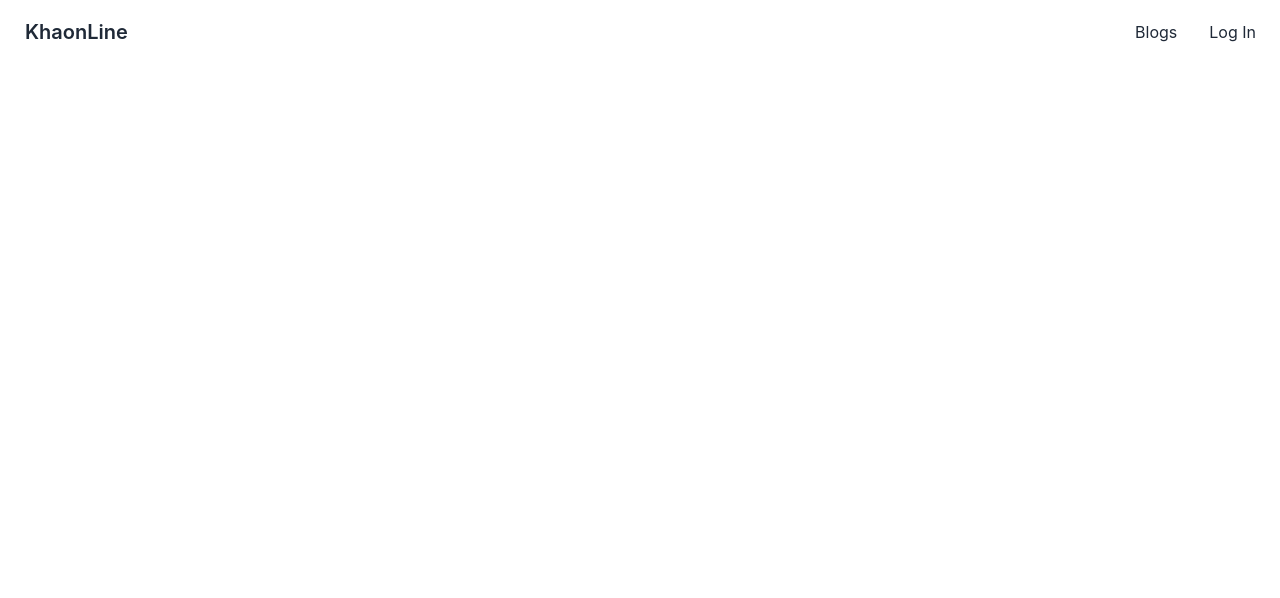
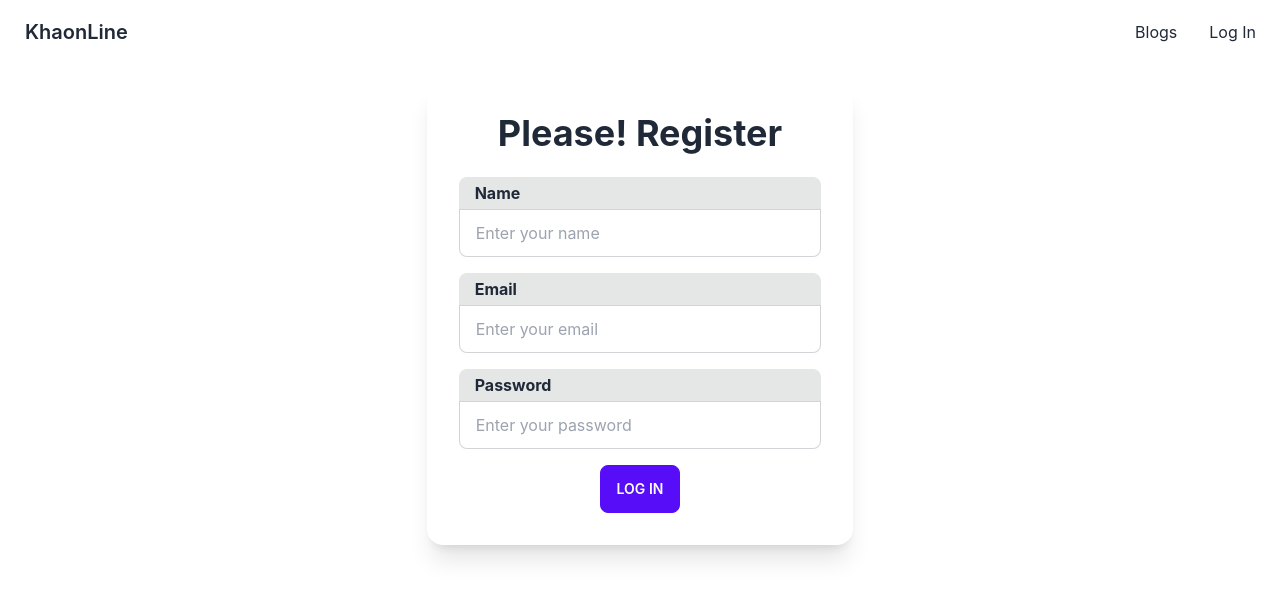
Before and after one commit to md-rafiul/service-review-client, a React (Create React App) app: page /signup in a window 1280 px wide. Shown: the top 598 px of the page. Built offline with nearby package versions, Linux system fonts and the light colour scheme.

Commit message:
log in signup added

```diff
--- a/src/components/LogIn/Login.js
+++ b/src/components/LogIn/Login.js
@@ -1,7 +1,48 @@
 import React from "react";
 
 const Login = () => {
-  return <div></div>;
+  const handleLogin = (event) => {
+    event.preventDefault();
+  };
+  return (
+    <div className=" flex justify-center mb-4">
+      <div className="card bg-base-100 shadow-xl w-2/6 mb-1">
+        <div className="card-body">
+          <h2 className="  text-4xl font-bold pb-4 text-center">Log In</h2>
+          <form onSubmit={handleLogin}>
+            <div className="form-control mb-4">
+              <label className="input-group input-group-vertical">
+                <span className="py-1 font-bold">Email</span>
+                <input
+                  type="text"
+                  placeholder="Enter your email"
+                  className="input input-bordered"
+                  name="email"
+                />
+              </label>
+            </div>
+            <div className="form-control mb-4">
+              <label className="input-group input-group-vertical">
+                <span className="py-1 font-bold">Password</span>
+                <input
+                  type="password"
+                  placeholder="Enter your password"
+                  className="input input-bordered"
+                  name="password"
+                />
+              </label>
+            </div>
+
+            <div className="card-actions justify-center">
+              <button type="submit" className="btn btn-primary">
+                Log In
+              </button>
+            </div>
+          </form>
+        </div>
+      </div>
+    </div>
+  );
 };
 
 export default Login;
--- a/src/components/Services/ServiceDetails/ServiceDetails.js
+++ b/src/components/Services/ServiceDetails/ServiceDetails.js
@@ -3,7 +3,13 @@ import { Link, useLoaderData } from "react-router-dom";
 import ServiceFeedback from "../ServiceFeedBack/ServiceFeedback";
 
 const ServiceDetails = () => {
+  const user = false;
+
   const service = useLoaderData();
+
+  const handleComment = (event) => {
+    event.preventDefault();
+  };
   return (
     <div className="p-4">
       <div className="card  bg-base-100 shadow-xl mb-4">
@@ -29,8 +35,41 @@ const ServiceDetails = () => {
           </div>
         </div>
       </div>
+      {user ? (
+        <>
+          <div className="card  bg-base-100 shadow-xl">
+            <div className="card-body items-center text-center">
+              <h2 className="card-title p-6">Please Log In to add comment!</h2>
+              <div className="card-actions">
+                <Link to="/login">
+                  <button className="btn btn-primary">Log In</button>
+                </Link>
+              </div>
+            </div>
+          </div>
+        </>
+      ) : (
+        <>
+          <form onSubmit={handleComment}>
+            <div className="card  bg-base-100 shadow-xl">
+              <div className="card-body items-center ">
+                <textarea
+                  className="textarea textarea-bordered w-full mb-4"
+                  placeholder="Type your comment"
+                  name="comment"
+                ></textarea>
+                <div className="card-actions">
+                  <button type="submit" className="btn btn-primary">
+                    Comment
+                  </button>
+                </div>
+              </div>
+            </div>
+          </form>
+        </>
+      )}
 
-      <ServiceFeedback></ServiceFeedback>
+      {/* <ServiceFeedback></ServiceFeedback> */}
     </div>
   );
 };
--- /dev/null
+++ b/src/components/Services/ServiceFeedBack/FeedbackCard.js
@@ -0,0 +1,25 @@
+import React from "react";
+
+const FeedbackCard = ({ feedback }) => {
+  return (
+    <div>
+      <div className="card bg-base-100 shadow-xl mb-1">
+        <div className="card-body">
+          <div className="flex content-center ">
+            <div className="avatar">
+              <div className="w-12 h-12 rounded-full">
+                <img src={feedback.img} alt="" />
+              </div>
+            </div>
+            <div className=" mx-4 ">
+              <h3 className="font-bold">{feedback.name}</h3>
+              <p className="py-4">{feedback.feedback}</p>
+            </div>
+          </div>
+        </div>
+      </div>
+    </div>
+  );
+};
+
+export default FeedbackCard;
--- a/src/components/Services/ServiceFeedBack/ServiceFeedback.js
+++ b/src/components/Services/ServiceFeedBack/ServiceFeedback.js
@@ -1,4 +1,5 @@
 import React, { useEffect, useState } from "react";
+import FeedbackCard from "./FeedbackCard";
 
 const ServiceFeedback = () => {
   const [feedbacks, setFeedbacks] = useState();
@@ -9,11 +10,17 @@ const ServiceFeedback = () => {
       .then((data) => {
         setFeedbacks(data);
       });
-  }, []);
+  }, [feedbacks]);
 
   console.log("feed", feedbacks);
 
-  return <div>feed</div>;
+  return (
+    <div>
+      {feedbacks.map((feedback) => (
+        <FeedbackCard key={feedback._id} feedback={feedback}></FeedbackCard>
+      ))}
+    </div>
+  );
 };
 
 export default ServiceFeedback;
--- a/src/components/SignUp/SignUp.js
+++ b/src/components/SignUp/SignUp.js
@@ -1,7 +1,61 @@
 import React from "react";
 
 const SignUp = () => {
-  return <div></div>;
+  const handleSignup = (event) => {
+    event.preventDefault();
+  };
+  return (
+    <div className=" flex justify-center mb-4">
+      <div className="card bg-base-100 shadow-xl w-2/6 mb-1">
+        <div className="card-body">
+          <h2 className="  text-4xl font-bold pb-4 text-center">
+            Please! Register
+          </h2>
+          <form onSubmit={handleSignup}>
+            <div className="form-control mb-4">
+              <label className="input-group input-group-vertical">
+                <span className="py-1 font-bold">Name</span>
+                <input
+                  type="text"
+                  placeholder="Enter your name"
+                  className="input input-bordered"
+                  name="name"
+                />
+              </label>
+            </div>
+            <div className="form-control mb-4">
+              <label className="input-group input-group-vertical">
+                <span className="py-1 font-bold">Email</span>
+                <input
+                  type="text"
+                  placeholder="Enter your email"
+                  className="input input-bordered"
+                  name="email"
+                />
+              </label>
+            </div>
+            <div className="form-control mb-4">
+              <label className="input-group input-group-vertical">
+                <span className="py-1 font-bold">Password</span>
+                <input
+                  type="password"
+                  placeholder="Enter your password"
+                  className="input input-bordered"
+                  name="password"
+                />
+              </label>
+            </div>
+
+            <div className="card-actions justify-center">
+              <button type="submit" className="btn btn-primary">
+                Log In
+              </button>
+            </div>
+          </form>
+        </div>
+      </div>
+    </div>
+  );
 };
 
 export default SignUp;
```
